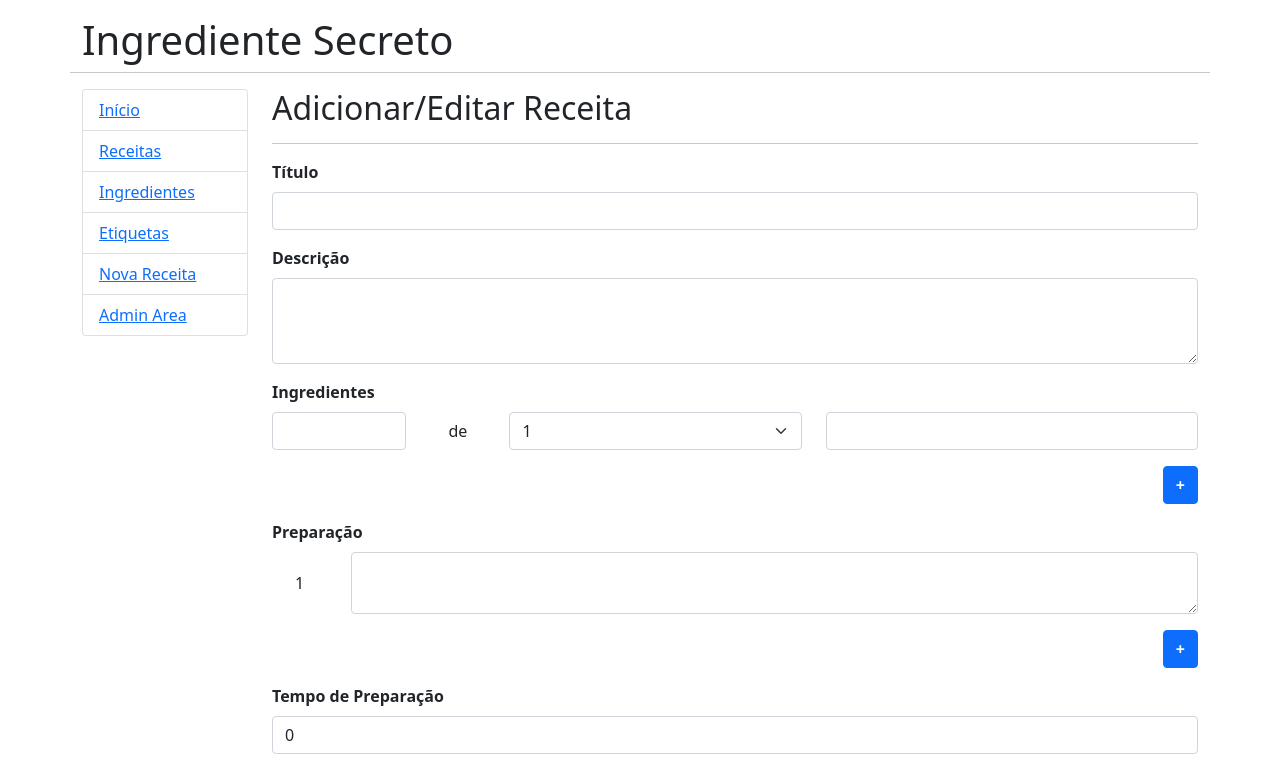
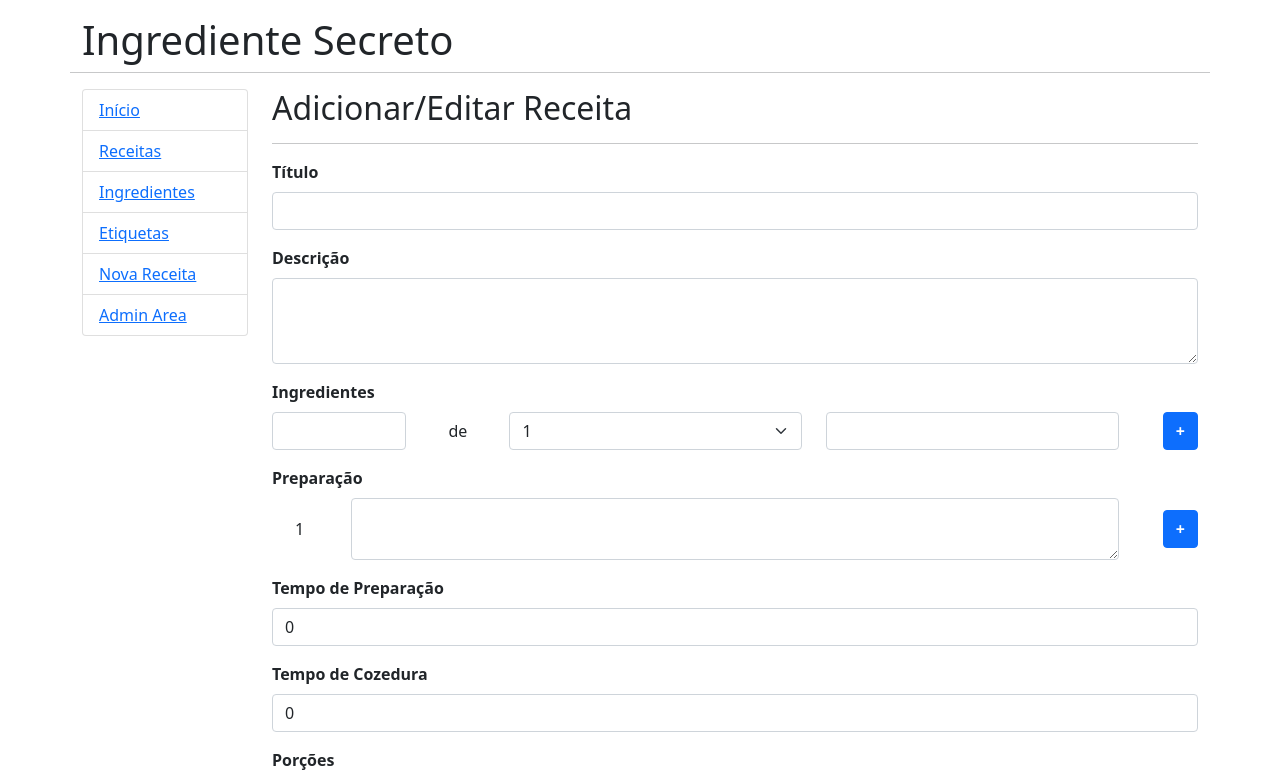
Before and after one commit to marcomartinscastanho/Secret-Ingredient-Frontend, a React (Create React App) app: page /recipes/new in a window 1280 px wide. Shown: the top 774 px of the page. Built offline with nearby package versions, Linux system fonts and the light colour scheme.

Commit message:
Improved Add/Edit Recipe form

```diff
--- a/src/components/EditRecipe.tsx
+++ b/src/components/EditRecipe.tsx
@@ -98,7 +98,7 @@ export class EditRecipe extends Component {
                     <option>5</option>
                   </select>
                 </div>
-                <div className="col-sm-5">
+                <div className="col-sm-4">
                   <input
                     type="text"
                     className="form-control"
@@ -107,13 +107,22 @@ export class EditRecipe extends Component {
                     value={recipeIngredient.specification}
                   />
                 </div>
+                {index < recipe.ingredients.length - 1 && (
+                  <div className="col-sm-1 text-end">
+                    <button className="btn btn-primary">
+                      <strong>-</strong>
+                    </button>
                   </div>
-            ))}
-            <div className="text-end">
+                )}
+                {index === recipe.ingredients.length - 1 && (
+                  <div className="col-sm-1 text-end">
                     <button className="btn btn-primary">
                       <strong>+</strong>
                     </button>
                   </div>
+                )}
+              </div>
+            ))}
           </div>
 
           <div className="mb-3">
@@ -125,7 +134,7 @@ export class EditRecipe extends Component {
                 <div className="col-sm-1 d-flex align-items-center justify-content-center">
                   {index + 1}
                 </div>
-                <div className="col-sm-11">
+                <div className="col-sm-10">
                   <textarea
                     className="form-control"
                     id={`preparation${index}`}
@@ -134,13 +143,22 @@ export class EditRecipe extends Component {
                     value={preparationStep}
                   />
                 </div>
+                {index < recipe.preparationSteps.length - 1 && (
+                  <div className="col-sm-1 d-flex align-items-center justify-content-end">
+                    <button className="btn btn-primary">
+                      <strong>-</strong>
+                    </button>
                   </div>
-            ))}
-            <div className="text-end">
+                )}
+                {index === recipe.preparationSteps.length - 1 && (
+                  <div className="col-sm-1 d-flex align-items-center justify-content-end">
                     <button className="btn btn-primary">
                       <strong>+</strong>
                     </button>
                   </div>
+                )}
+              </div>
+            ))}
           </div>
 
           <div className="mb-3">
```
Lines whose indentation alone changed are shown as unchanged.
